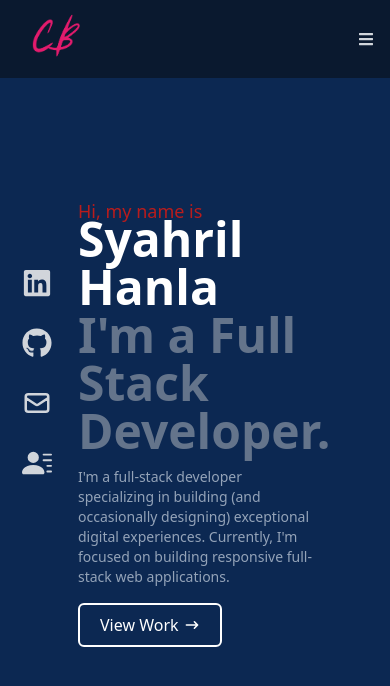
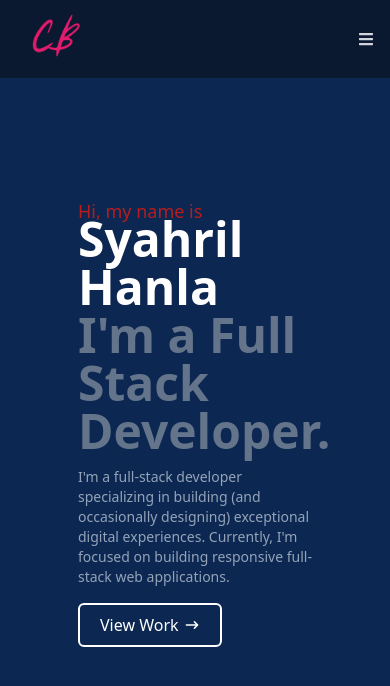
Before and after one commit to syahrilhanla/portfolio-website, a Next.js app: page / in a window 390 px wide. Shown: the top 686 px of the page. Built offline with nearby package versions, Linux system fonts and the light colour scheme.

Commit message:
hide social media button when using mobile

```diff
--- a/components/SocialIcons.jsx
+++ b/components/SocialIcons.jsx
@@ -4,7 +4,11 @@ import { BsPersonLinesFill } from "react-icons/bs";
 
 const SocialIcons = ({ navbar }) => {
 	return (
-		<div className={navbar ? "hidden" : `flex fixed flex-col top-[30%] left-2`}>
+		<div
+			className={
+				navbar ? "hidden" : `hidden md:flex fixed flex-col top-[30%] left-2`
+			}
+		>
 			<ul>
 				<li className='h-[60px] w-[150px] flex justify-between items-center ml-[-90px] hover:ml-[-5px] duration-300'>
 					<a
```
